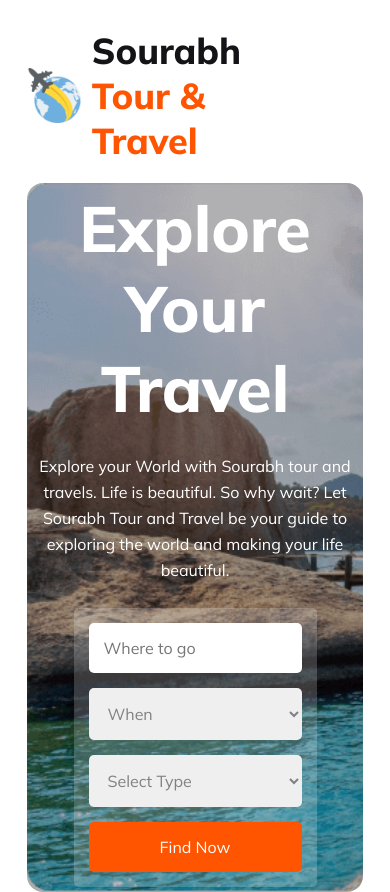
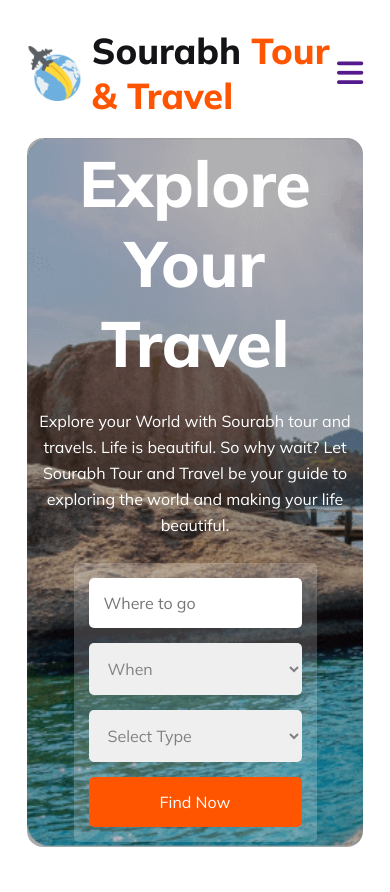
Before and after one commit to mazharul90007/b9a2, a plain HTML site: page index.html in a window 390 px wide. Shown: the top 892 px of the page. Drawn offline with Linux system fonts and the light colour scheme.

Commit message:
hamburger button added and responsive done

```diff
--- a/assets/css/responsive.css
+++ b/assets/css/responsive.css
@@ -3,8 +3,11 @@
         flex-direction: column;
     }
     .nav-link ul {
-        visibility: hidden;
+        display: none;
         flex-direction: column;
+    }
+    .nav-icon{
+        display: block;
     }
     .banner{
         padding: 5px;
--- a/assets/css/style.css
+++ b/assets/css/style.css
@@ -82,7 +82,13 @@ nav {
     justify-content: center;
     align-items: center;
 }
-
+.nav-icon{
+    display: none;
+    font-size: 30px;
+}
+.nav-icon:hover {
+    cursor: pointer;
+}
 .logo-title {
     color: #131318;
     font-size: 36px;
--- a/index.html
+++ b/index.html
@@ -28,6 +28,9 @@
                         <li><a href="#">Blog</a></li>
                         <li><a href="#">Contact</a></li>
                     </ul>
+                </div>
+                <div class="nav-icon">
+                    <a href=""><i class="fa-solid fa-bars"></i></a>
                 </div>
             </section>
         </nav>
@@ -211,7 +214,7 @@
                 <img src="assets/Images/globe.png" alt="">
                 <h3 class="common-heading1">Sourabh <span>Tour & Travel</span></h3>
             </div>
-            <p class="common-paragraph">Sourabh Tour and Travel provides personalized travel services to ensure that each client has a unique and unforgettable travel experience tailored to their individual needs and preferences.</p>
+            <p class="common-paragraph">Sourabh Tour and Travel provides personalized travel services to ensure that each client has a unique and unforgettable travel experience tailored to their individual needs and preferences..</p>
             <div class="footer-icons">
                 <ul>
                     <li><a href=""><i class="fa-brands fa-twitter"></i></a></li>
```
